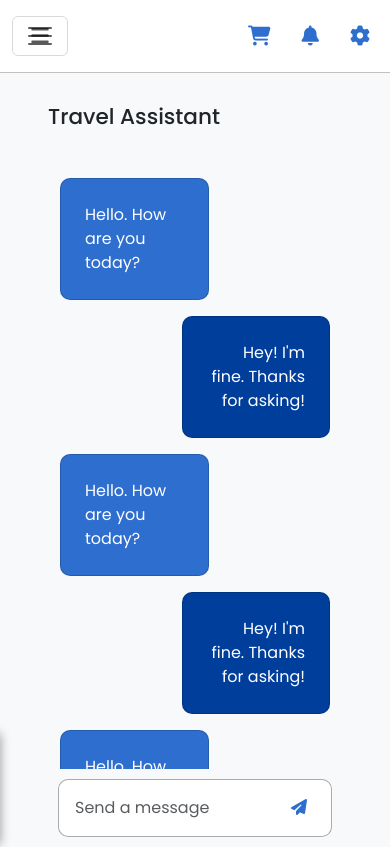
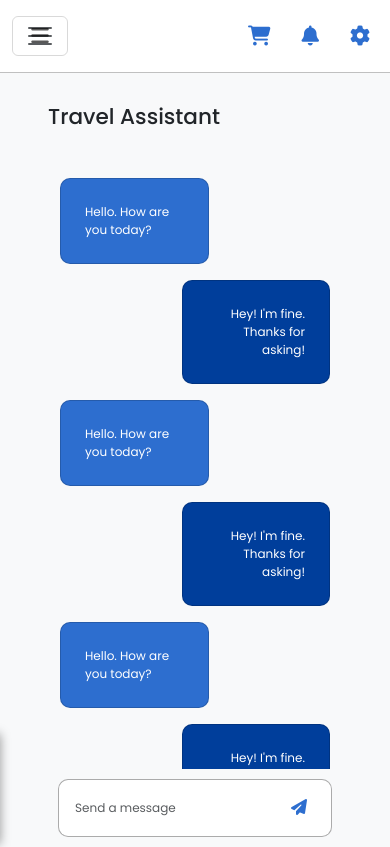
Before and after one commit to polfornillos/ShieldVenture-Frontend, a plain HTML site: page Chat/index.html in a window 390 px wide. Drawn offline with nearby package versions, Linux system fonts and the light colour scheme.

Commit message:
added mobile responsiveness in Chat page

```diff
--- a/Chat/chat-style.css
+++ b/Chat/chat-style.css
@@ -52,3 +52,19 @@
   background-color: #141414;
   border-radius: 1rem; /* Rounds the corners of the scrollbar thumb to 1 rem for a pill-like shape */
 }
+
+@media (max-width: 768px) {
+  .chat-messages {
+    font-size: 15px;
+  }
+}
+
+@media (max-width: 425px) {
+  .chat-messages {
+    font-size: 12px;
+  }
+
+  .message-box {
+    font-size: 12px;
+  }
+}
--- a/Chat/index.html
+++ b/Chat/index.html
@@ -171,7 +171,7 @@
           <div class="row justify-content-center">
             <div class="col">
               <div class="input-group">
-                <input type="text" class="form-control message-input p-3" placeholder="Send a message">
+                <input type="text" class="form-control message-input p-3 message-box" placeholder="Send a message">
                 <div class="input-group-append">
                     <button type="submit" class="btn btn-primary btn-send py-3 px-4"><i class="fa-solid fa-paper-plane"></i></button>
                 </div>
```
